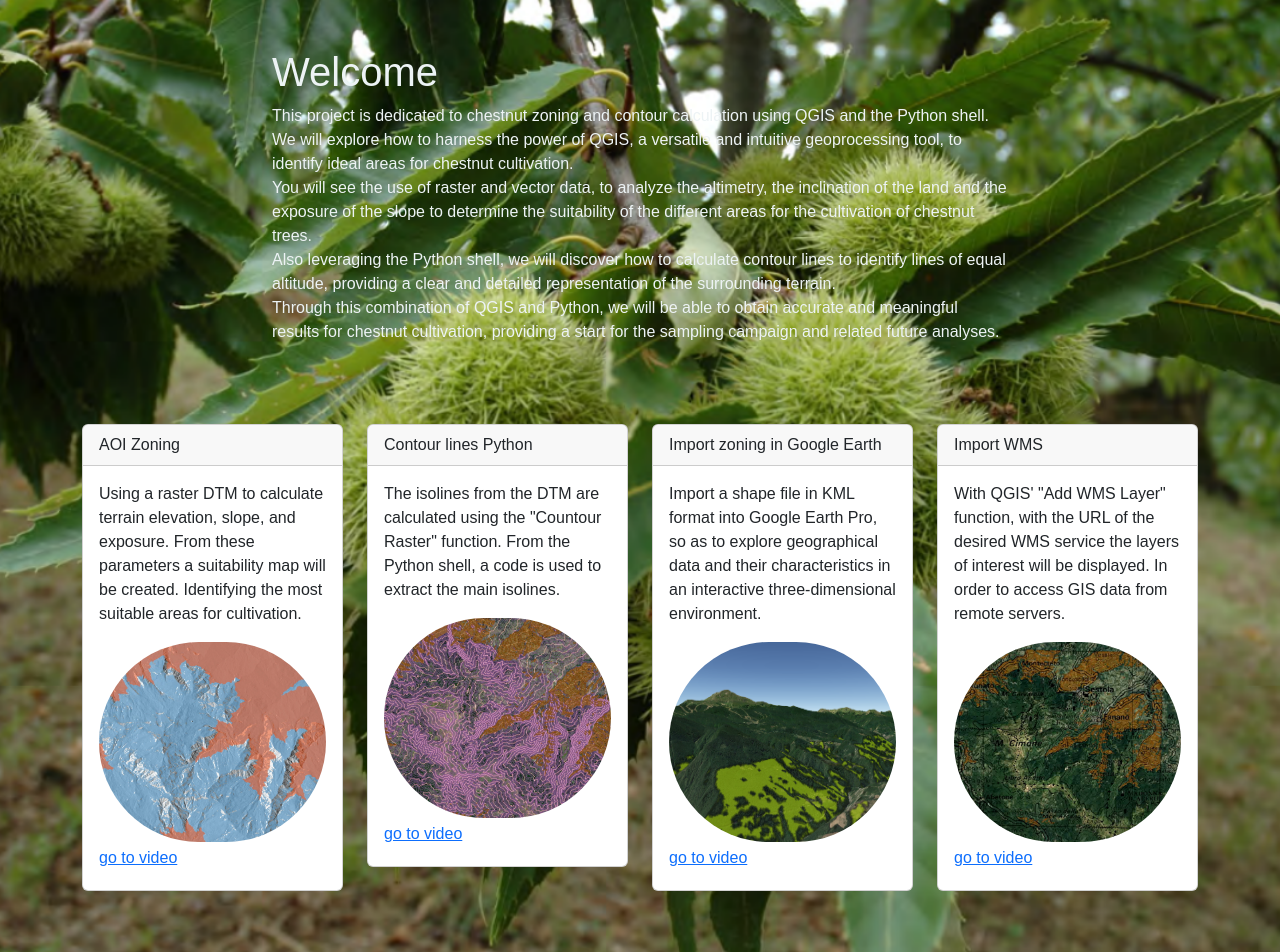
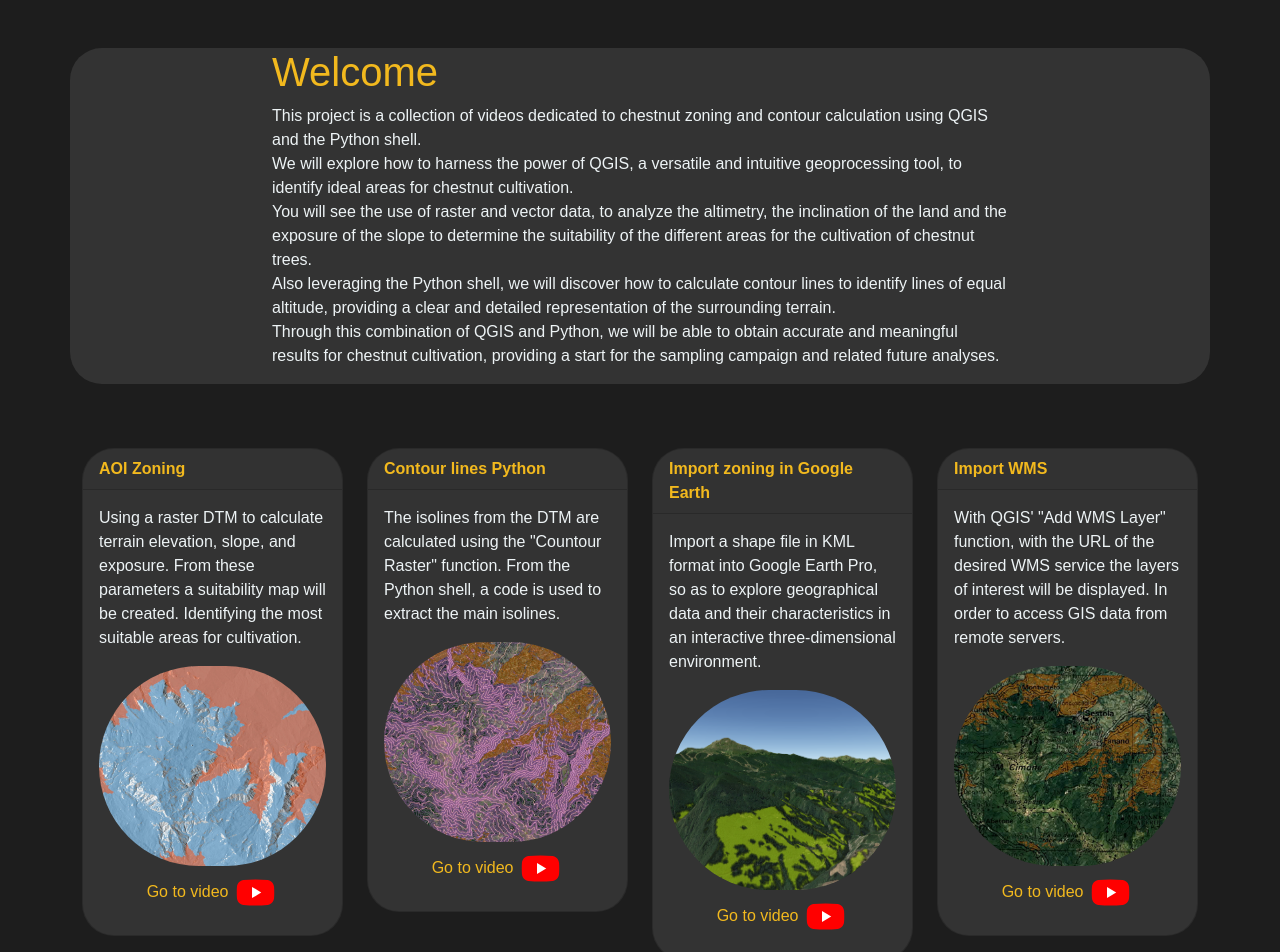
Before and after one commit to JungleKiosk/QGIS_zoning, a Vue app: page / in a window 1280 px wide. Shown: the top 952 px of the page. Built offline with nearby package versions, Linux system fonts and the light colour scheme.

Commit message:
add link icon video and some style

```diff
--- a/src/assets/scss/app.scss
+++ b/src/assets/scss/app.scss
@@ -6,12 +6,9 @@
 
 body {
     background-color: $bg_body;
-    color: $light;
+    color: black;
     font-family: 'Nunito', sans-serif;
-    background-image: url('./../img/chestnut_three.png');
-    background-repeat: no-repeat;
-    background-size: cover;
-    background-position: center;
+    font-weight: 400;
 }
 
 img {
@@ -38,18 +35,41 @@ body::-webkit-scrollbar-track {
     border-left: 1px solid $primary;
 }
 
+.yt_icon{
+    width: 20%;
+}
 
-.card_img_zoom {
+.jumbo{
+    background-color:$dark ;
+    color: $light;
+}
+
+.title{
+    font-weight: 500;
+    color: $info;
+}
+
+
+.yt_icon{
     transition: transform 0.2s ease-in-out;
     transform-origin: center center;
 }
 
-.card_img_zoom:hover {
-    transform: scale(1.1);
-    background-color: $primary;
+.yt_icon:hover {
+    transform: scale(1.3);
+}
+
+.card_title{
+    font-weight: bold;
+    color: $info;
+}
+
+.card a{
+    color: $info;
+    text-decoration: none;
+}
+
+.bg_card{
+    background-color:$dark ;
     color: $light;
 }
-
-.bg_comp{
-    background-color: $bg_body;
-}
--- a/src/components/BannerCards.vue
+++ b/src/components/BannerCards.vue
@@ -21,17 +21,18 @@ export default {
     <div class="container my-5">
         <div class="row align-items-stretch">
             <div v-for="link in links" :key="link.title" class="col-12 col-lg-3 col-md-6">
-                <div class="card my-3 d-flex">
-                    <div class="card-header">
+                <div class="card rounded-5 bg_card my-3 d-flex">
+                    <div class="card-header card_title">
                         {{ link.title }}
                     </div>
                     <div class="card-body d-flex flex-column">
                         <p>{{ link.desc }}</p>
                         <img class="rounded-pill card_img_zoom" :src="getImagePath(link.img)" alt="Image"
                             style="height: 200px;" />
-                        <div class="link_video py-1">
+                        <div class="link_video py-1 text-center">
                             <a :href="link.video" target="_blank">
-                                go to video
+                                Go to video
+                                <img class="yt_icon" src="./../assets/img/yt.svg" alt="">
                             </a>
                         </div>
                     </div>
--- a/src/components/Jumbotron.vue
+++ b/src/components/Jumbotron.vue
@@ -13,13 +13,13 @@ export default {
 
 
 <template>
-
-    <div class="container my-5">
+    <div class="container my-5 jumbo txt_jumbo rounded-5">
         <div class="row justify-content-center ">
             <div class="col-12 col-lg-8 col-md-8">
-                <h1>Welcome</h1>
+                <h1 class="title">Welcome</h1>
                 <p>
-                    This project is dedicated to chestnut zoning and contour calculation using QGIS and the Python shell.
+                    This project is a collection of videos dedicated to chestnut zoning and contour calculation using QGIS
+                    and the Python shell.
                     <br> We will explore how to harness the power of QGIS, a versatile and intuitive
                     geoprocessing tool, to identify ideal areas for chestnut cultivation. <br>
                     You will see the use of raster and vector data, to analyze the altimetry, the inclination of the land
@@ -40,6 +40,4 @@ export default {
 
 
 
-<style>
-
-</style>
+<style></style>
```
Also changed, not shown: src/assets/img/youtube.svg (added), src/assets/img/yt.svg (added).
